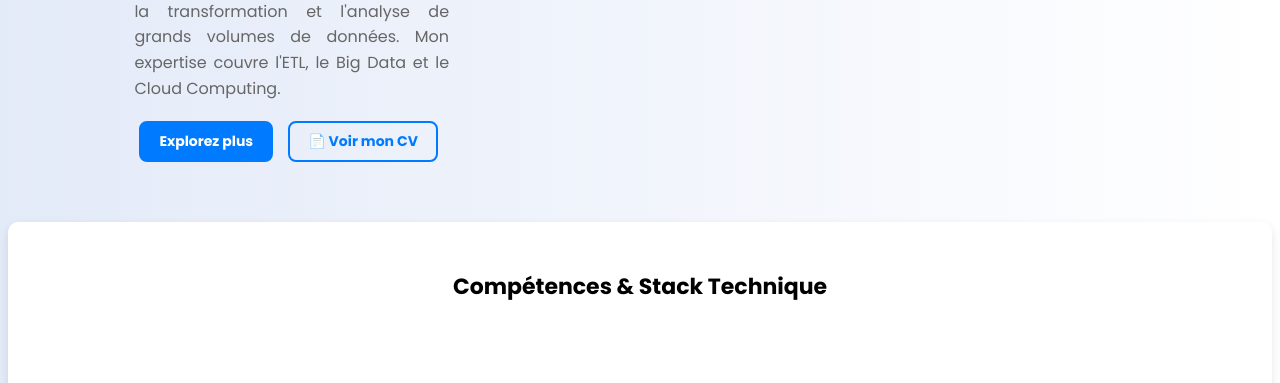
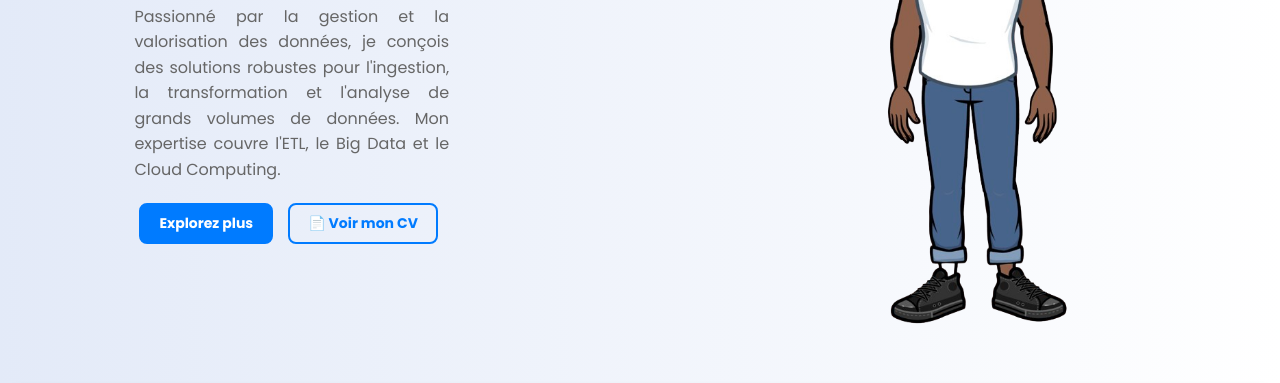
Before and after one commit to barry03/site-web, a plain HTML site: page index.html in a window 1280 px wide. Shown: the part 377-760 px from the top of the page. Drawn offline with Linux system fonts and the light colour scheme.

```diff
--- a/index.html
+++ b/index.html
@@ -77,7 +77,7 @@
         </div>
         <div class="hero-image">
             <!--<img src="images/profils.jpg" alt="Djouldé Barry">-->
-            <img src="images/profils.jpg" alt="Mon Avatar" title="Mon Avatar" class="avatar">
+            <img src="images/profils.png" alt="Mon Avatar" title="Mon Avatar" class="avatar">
         </div>
     </header>
 
```
